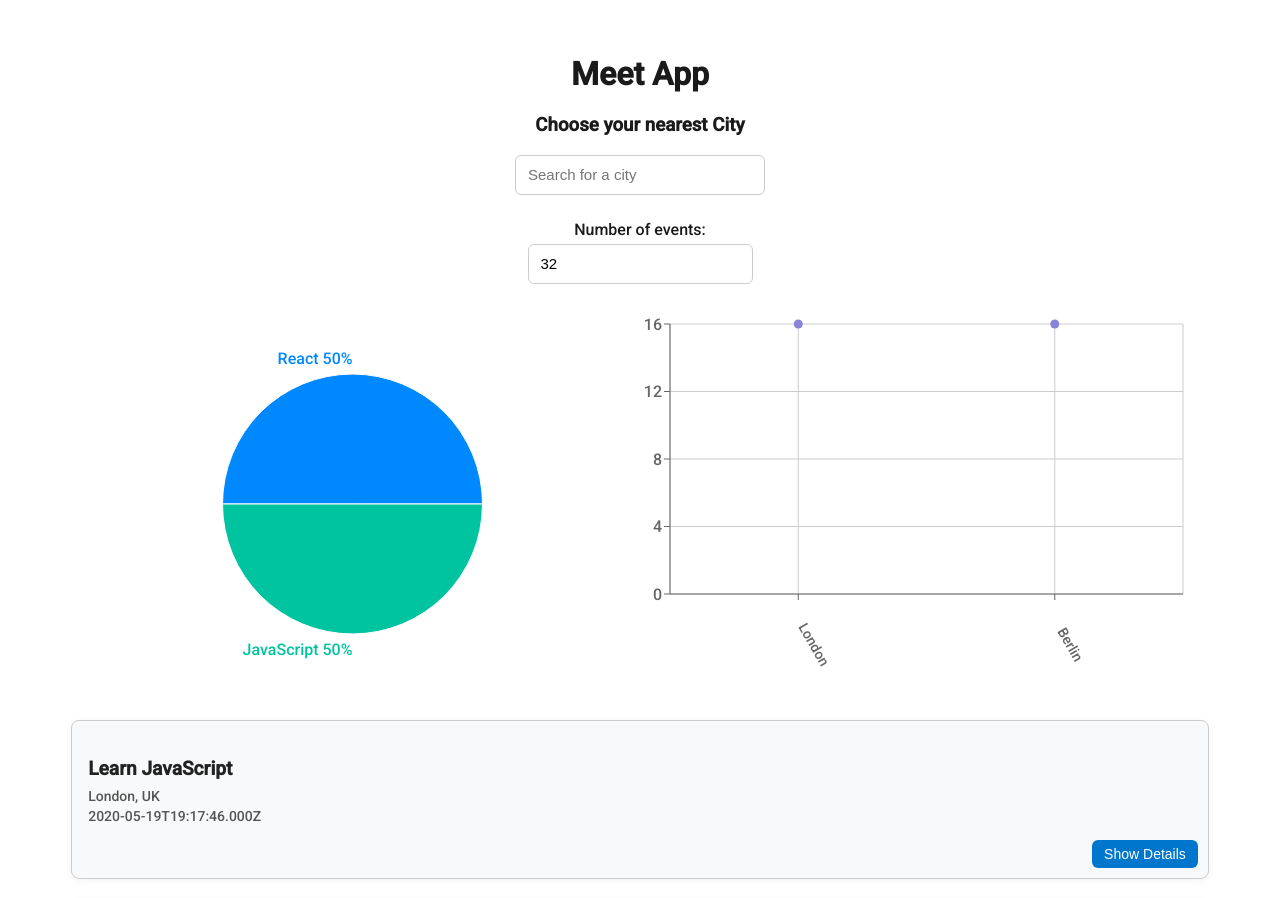
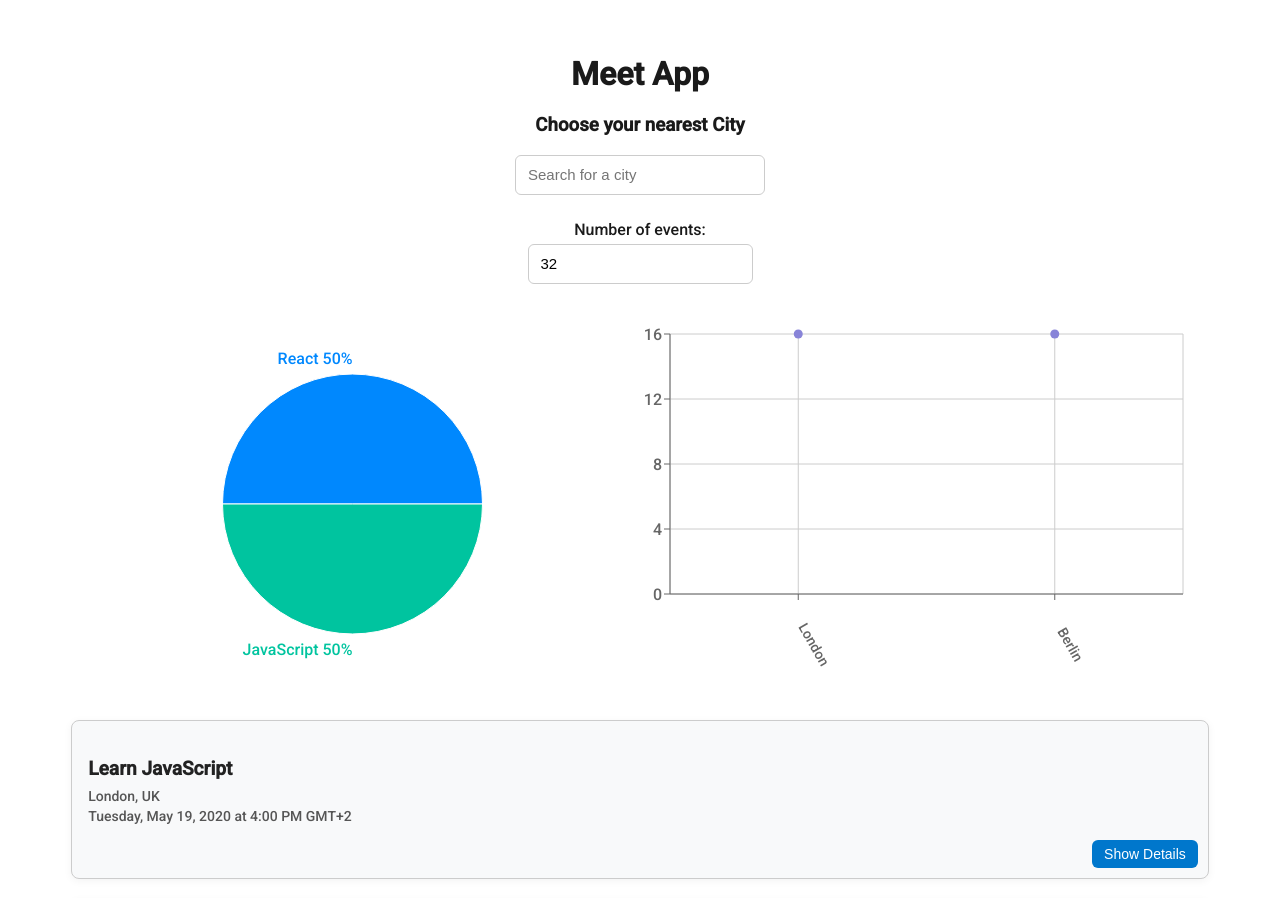
Before and after one commit to rob-cost/CF-meet, a React (Vite) app: page / in a window 1280 px wide. Shown: the top 898 px of the page. Built offline with nearby package versions, Linux system fonts and the light colour scheme; what atatus-spa would draw is missing.

Commit message:
Styled event date

```diff
--- a/src/components/CityEventsChart.jsx
+++ b/src/components/CityEventsChart.jsx
@@ -20,7 +20,7 @@ const CityEventsChart = ({allLocations, events}) => {
     <ResponsiveContainer width="99%" height={400}>
       <ScatterChart
         margin={{
-          top: 20,
+          top: 30,
           right: 20,
           bottom: 80,
           left: -30,
--- a/src/components/Event.jsx
+++ b/src/components/Event.jsx
@@ -4,11 +4,23 @@ import React, { useState } from 'react';
 
 const Event = ({event}) => {
   const [showDetails, setShowDetails] = useState(false);
+  const date = new Date(event.start.dateTime);
+  const options = {
+    weekday: 'long',
+    year: 'numeric',
+    month: 'long',
+    day: 'numeric',
+    hour: 'numeric',
+    minute: 'numeric',
+    timeZoneName: 'short',
+    timeZone: event.start.timeZone,
+  };
+  const formattedDate = new Intl.DateTimeFormat('en-US', options).format(date);
   return (
     <li className='event'>
       <h2>{event.summary}</h2>
       <p>{event.location}</p>
-      <p>{event.created}</p>
+      <p>{formattedDate}</p>
 
       <button className='event-button' onClick={() => setShowDetails(!showDetails)}>
         {showDetails ? 'Hide Details' : 'Show Details'}
```
Also changed, not shown: src/mock-data.js (line endings or trailing spaces).
